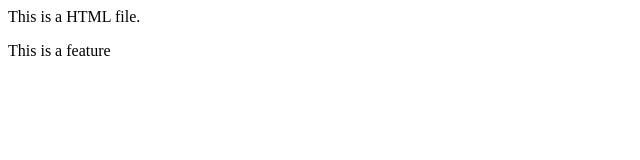
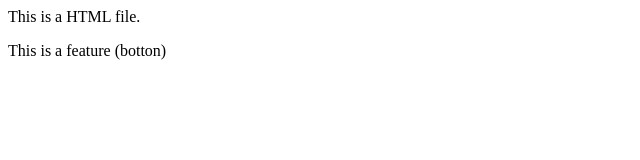
Before and after one commit to ArunRoshan123/localrepo, a plain HTML site: page index.html in a window 1280 px wide. Shown: the full height of the page, 0-640 px from the left. Drawn offline with Linux system fonts and the light colour scheme.

Commit message:
[Arun] Modified: Modifying index.html

```diff
--- a/index.html
+++ b/index.html
@@ -1,2 +1,2 @@
 <p>This is a HTML file.<P>
-<p>This is a feature<p>
+<p>This is a feature (botton)<p>
```
